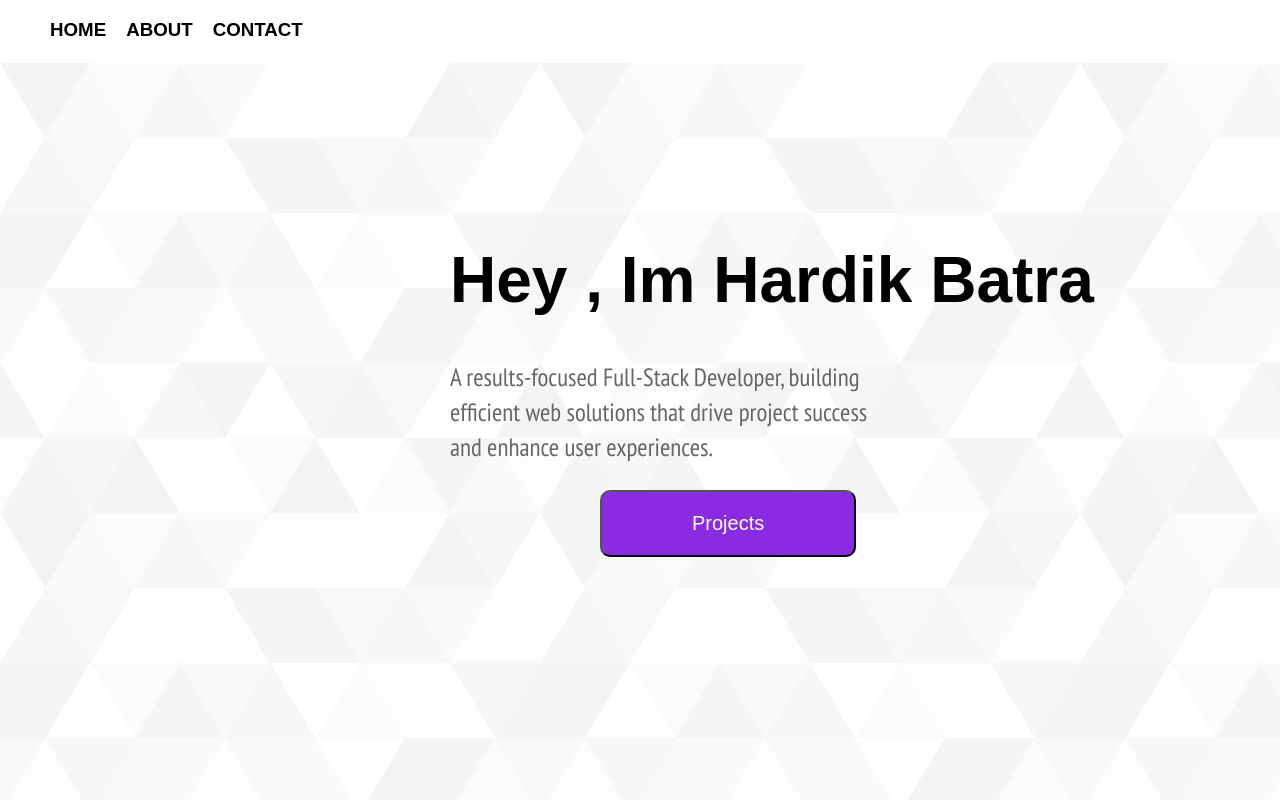
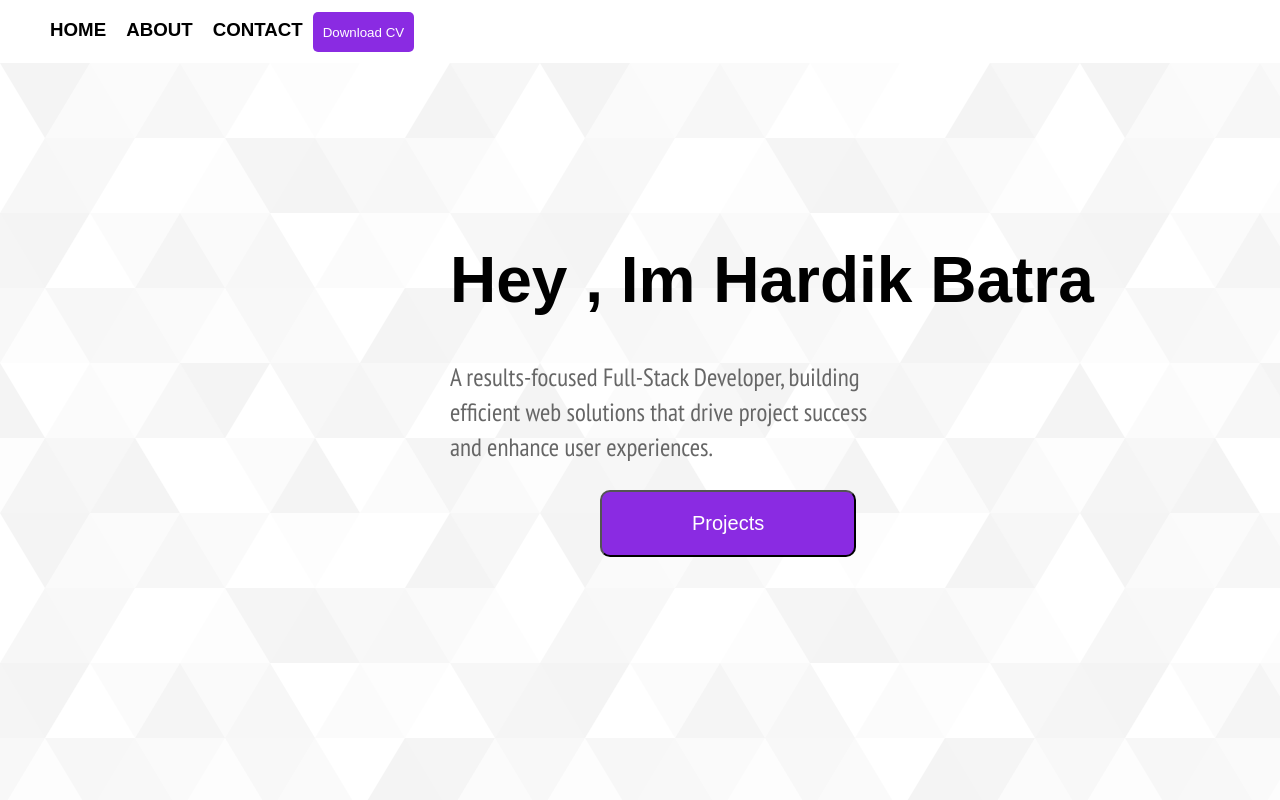
Before and after one commit to HardikCodes0/react-portfolio, a React (Vite) app: page / in a window 1280 px wide. Shown: the top 800 px of the page. Built offline with nearby package versions, Linux system fonts and the light colour scheme.

Commit message:
added cv

```diff
--- a/src/assets/components/navbar.jsx
+++ b/src/assets/components/navbar.jsx
@@ -37,7 +37,30 @@ function Navbar() {
           CONTACT
         </motion.h3>
       </motion.div>
+      <div style={{width:'10px'}}></div>
+      <a href="https://drive.google.com/uc?export=download&id=1D0BrGNGJrDwqdx1pWG7-SU42DG-GD3dW">
+        <motion.button
+          whileHover={{ scale: 0.97 }}
+          style={{
+            height: '40px',
+            backgroundColor: 'blueviolet',
+            color: 'white',
+            padding: '10px',
+            border: 'none',
+            borderRadius: '5px',
+            cursor: 'pointer',
+
+            marginTop: '12px',
+            fontFamily: '"Source Sans 3", sans-serif'
+          }}
+        >
+          Download CV
+        </motion.button>
+      </a>
+
     </div>
+
+
   );
 }
 
```
